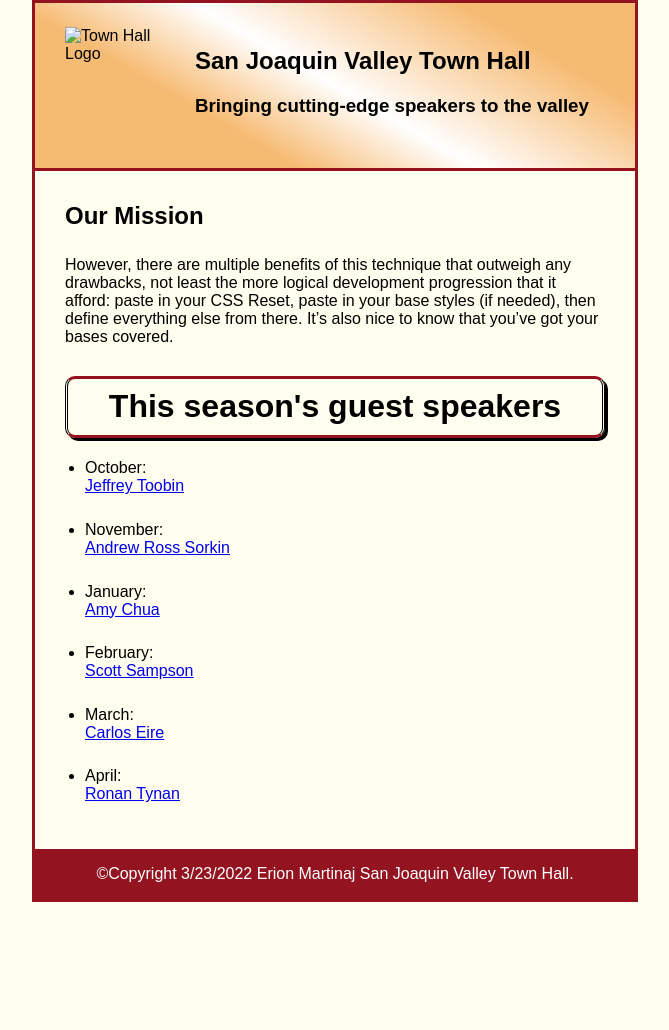
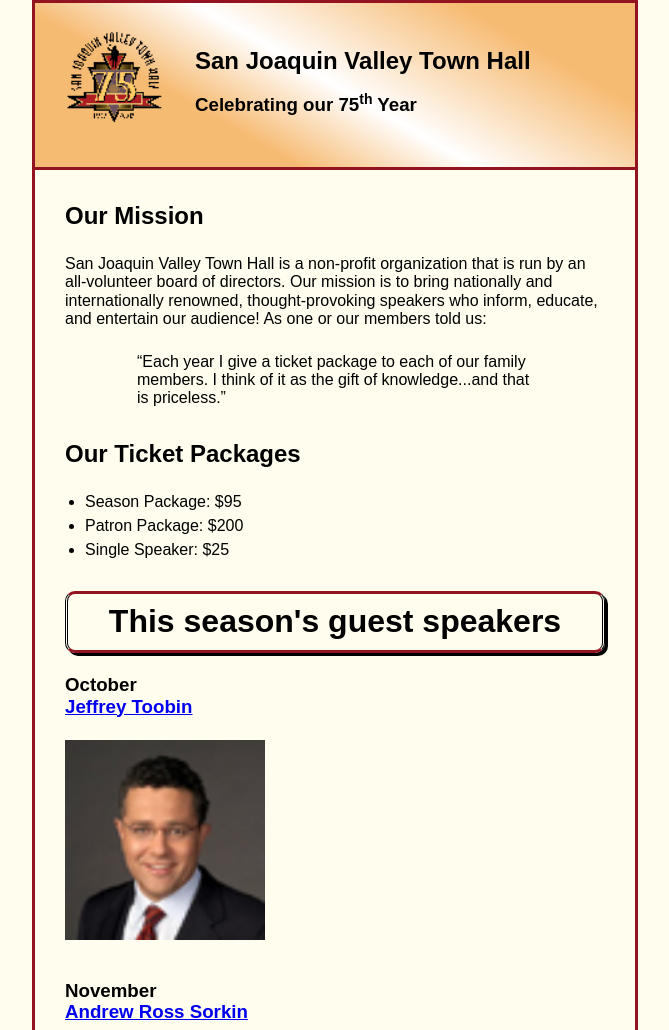
Before and after one commit to ErionMart/A11, a plain HTML site: page Index.html in a window 1280 px wide. Shown: the top 1030 px of the page, without its empty margins (305-974 px from the left). Before the commit the page ends 902 px from the top, so only its background shows below. Drawn offline with nearby package versions, Linux system fonts and the light colour scheme; files that its build step writes are made by us from their sources.

Commit message:
Update Index.html

```diff
--- a/Index.html
+++ b/Index.html
@@ -1,75 +1,49 @@
 <!DOCTYPE html>
 <html lang="en">
+
 <head>
     <meta charset="utf-8">
     <title>San Joaquin Valley Town Hall</title>
-
-<link rel="shortcut icon"href="images/favicon.ico">
-<link rel="stylesheet" type="text/css" href="main.css">
+    <link rel="shortcut icon" href="images/favicon.ico">
+    <link rel="stylesheet" href="styles/normalize.css">
+    <link rel="stylesheet" href="main.css">
+    <script src="http://html5shiv.googlecode.com/svn/trunk/html5.js"></script>
 </head>
 
 <body>
     <header>
-
-<img src="logo.jpg"alt="Town Hall Logo"width="50">
-
-<h2 class="headerH2">San Joaquin Valley Town Hall</h2>
-
-<h3 class="headerH3">Bringing cutting-edge speakers to the valley</h3>
-
+        <img src="town_hall_logo.gif" alt="Town Hall logo" height="80">
+        <h2>San Joaquin Valley Town Hall</h2>
+        <h3>Celebrating our <span class="shadow">75<sup>th</sup></span> Year</h3>
     </header>
     <main>
         <h2>Our Mission</h2>
-<p>
-    However, there are multiple benefits of this technique that outweigh any drawbacks, not least the more logical development progression that it afford: paste in your CSS Reset, paste in your base styles (if needed), then define everything else from there. It’s also nice to know that you’ve got your bases covered.
-</p>
-<h1 class="shadow">This season's guest speakers</h1>
+        <p>San Joaquin Valley Town Hall is a non-profit organization that is run by an
+            all-volunteer board of directors. Our mission is to bring nationally and
+            internationally renowned, thought-provoking speakers who inform, educate,
+            and entertain our audience! As one or our members told us:</p>
+        <blockquote>&ldquo;Each year I give a ticket package to each of our family members.
+            I think of it as the gift of knowledge...and that is priceless.&rdquo;</blockquote>
 
-<nav>
+        <h2>Our Ticket Packages</h2>
         <ul>
-
-<li>October:<br><a href="speakers/toobin.html">
-
-Jeffrey Toobin</a></li>
-<img src="nat.jpeg" alt="">
-
-<li>November:<br><a href="speakers/sorkin.html">
-Andrew Ross Sorkin</a></li>
-<img src="nat.jpeg" alt="">
-
-<li>January:<br><a href="speakers/chua.html">
-Amy Chua</a></li>
-<img src="nat.jpeg" alt="">
-
-
-<li>February:<br><a href="speakers/sampson.html">
-Scott Sampson</a></li>
-<img src="nat.jpeg" alt="">
-
-
-<li>March:<br><a href="speakers/eire.html">
-
-Carlos Eire</a></li>
-<img src="nat.jpeg" alt="">
-
-<li>April:<br><a href="speakers/tynan.html">
-
-Ronan Tynan</a></li>
-<img src="nat.jpeg" alt="">
-
+            <li>Season Package: $95</li>
+            <li>Patron Package: $200</li>
+            <li>Single Speaker: $25</li>
         </ul>
 
-<nav>
-
-
+        <h1>This season's guest speakers</h1>
+        <h3>October<br><a href="toobin.html">Jeffrey Toobin</a></h3>
+        <img src="toobin75.jpg" alt="Jeffrey Toobin photo">
+        <h3>November<br><a href="sorkin.html">Andrew Ross Sorkin</a></h3>
+        <img src="sorkin75.jpg" alt="Andrew Ross Sorkin photo">
+        <h3>January<br><a href="chua.html">Amy Chua</a></h3>
+        <img src="chua75.jpg" alt="Amy Chua photo">
     </main>
-
     <footer>
-
-<p id="foot">&copy;Copyright 3/23/2022 Erion Martinaj San Joaquin Valley Town Hall.</p>
-
+            <center>
+        <p>&copy; 3/23/2022 Erion Martinaj, San Joaquin Valley Town Hall, Fresno, CA 93755</p>
+        </center>
     </footer>
-
 </body>
-
 </html>
```
Lines whose indentation alone changed are shown as unchanged.
